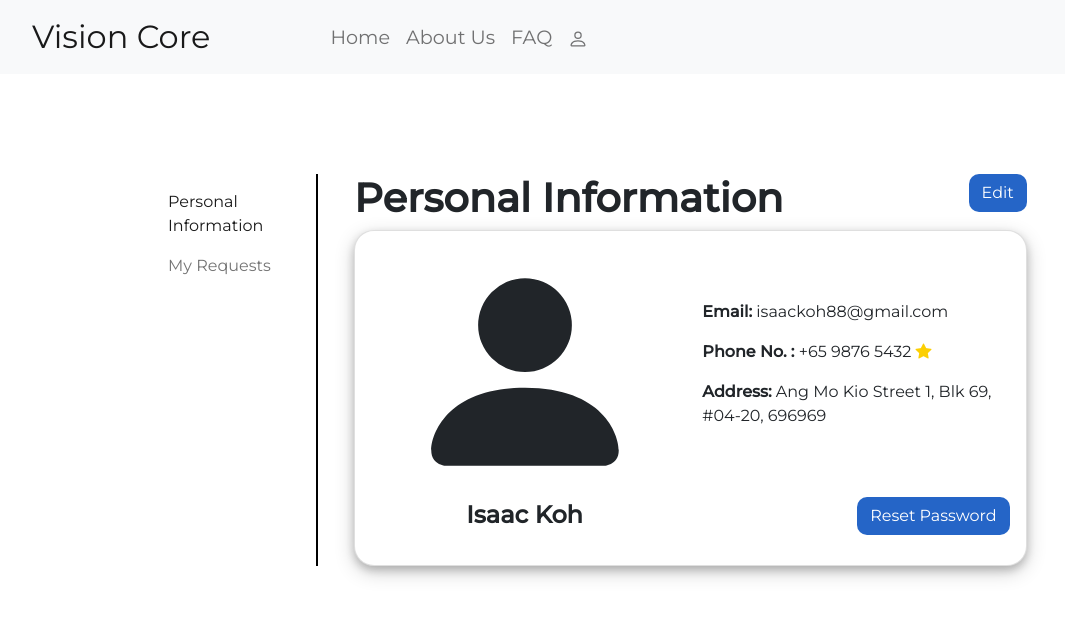
After one commit to sunshinefactoryyy/app-security-proj, a Flask app: page /cusInfo in a window 1280 px wide. The commit adds this page. Shown: the top 617 px of the page, without its empty margins (4-1069 px from the left). Run offline with Flask 2, Linux system fonts and the light colour scheme; some libraries are stand-ins or nearby versions.

Commit message:
personal info, requests and cart page

```diff
--- a/server.py
+++ b/server.py
@@ -3,8 +3,16 @@ from flask import Flask, render_template
 app = Flask(__name__)
 
 @app.route('/')
-def index():
-    return render_template('index.html')
+def home():
+    return render_template('home.html')
+
+@app.route('/cusInfo')
+def cusInfo():
+    return render_template('cus_info.html')
+
+@app.route('/cusReq')
+def cusReq():
+    return render_template('cusReq.html')
 
 if __name__ == '__main__':
     app.run(debug=True)
--- /dev/null
+++ b/static/openCart.js
@@ -0,0 +1,24 @@
+var modal = document.getElementById("cart_popup");
+
+// Get the button that opens the modal
+var btn = document.getElementById("cart_btn");
+
+// Get the <span> element that closes the modal
+var span = document.getElementsByClassName("close")[0];
+
+// When the user clicks on the button, open the modal
+btn.onclick = function() {
+  modal.style.display = "block";
+}
+
+// When the user clicks on <span> (x), close the modal
+span.onclick = function() {
+  modal.style.display = "none";
+}
+
+// When the user clicks anywhere outside of the modal, close it
+window.onclick = function(event) {
+  if (event.target == modal) {
+    modal.style.display = "none";
+  }
+}
--- a/static/styles/Global.css
+++ b/static/styles/Global.css
@@ -21,6 +21,158 @@ nav .container-fluid .collapse {
   font-size: 1.2em;
   margin-left: 5em;
 }
+#cus_d {
+  padding-top: 100px;
+}
+#cus_nav {
+  padding-left: 10em;
+}
+
+#p_info1 {
+  border-left: 2px solid #000;
+}
+#p_info_h1 {
+  font-weight: bold;
+}
+
+#p_info2 {
+  margin: auto;
+}
+
+#edit_btn, #reset_btn, #chat_btn{
+  background-color: #2565C7;
+  color: #fff;
+  border-radius: 10px;
+}
+#cart_btn, #moreOpt_btn {
+  background-color: #2565C7;
+  color: #fff;
+  border-radius: 10px;
+  margin-left: 7px;
+}
+.bi-star-fill {
+  color: #fccf03;
+}
+
+#p_card1 {
+  box-shadow: 0 4px 8px 0 rgba(0, 0, 0, 0.2), 0 6px 20px 0 rgba(0, 0, 0, 0.19);
+  border-radius: 20px;
+}
+
+.bi-person-fill {
+  margin: auto !important;
+}
+
+#cus_name {
+  font-weight: bold;
+  font-size: 24px;
+}
+
+#cus_product1 {
+  height: 200px;
+  width: auto;
+}
+ #prod1_name {
+   font-weight: bold;
+   font-size: 24px;
+ }
+
+ #status {
+   width: 170px;
+   display:table;
+   padding: 7px !important;
+   border-radius: 10px;
+   text-align: center;
+   display:table-cell;
+   vertical-align:middle;
+   background-color: #F0723C;
+   color: #fff;
+ }
+
+ /* Design for cart popup */
+ .modal {
+  display: none; /* Hidden by default */
+  position: fixed; /* Stay in place */
+  z-index: 1; /* Sit on top */
+  padding-top: 100px; /* Location of the box */
+  left: 0;
+  top: 0;
+  width: 100%; /* Full width */
+  height: 100%; /* Full height */
+  overflow: auto; /* Enable scroll if needed */
+  background-color: rgb(0,0,0); /* Fallback color */
+  background-color: rgba(0,0,0,0.4); /* Black w/ opacity */
+}
+
+/* Modal Content */
+.modal-content {
+  background-color: #fefefe;
+  margin: auto;
+  padding: 20px;
+  border: 1px solid #888;
+  border-radius: 10px;
+  width: 80%;
+}
+
+/* The Close Button */
+.close {
+  color: #aaaaaa;
+  position: absolute;
+  right: 0;
+  top: 0;
+  margin-right: 15px;
+  font-size: 28px;
+  font-weight: bold;
+}
+
+
+.close:hover,
+.close:focus {
+  color: #000;
+  text-decoration: none;
+  cursor: pointer;
+}
+
+/* search bar */
+#myInput {
+  background-image: url('/static/public/searchicon.png');
+  background-position: 10px 12px;
+  background-repeat: no-repeat;
+  width: 100%;
+  font-size: 16px;
+  padding: 12px 20px 12px 40px;
+  border: 1px solid #ddd;
+  margin-bottom: 12px;
+}
+
+#myInput:focus {outline: 3px solid #ddd;}
+
+.dropdown {
+  position: relative;
+  display: inline-block;
+}
+
+.dropdown-content {
+  display: none;
+  position: absolute;
+  background-color: #f6f6f6;
+  min-width: 230px;
+  overflow: auto;
+  border: 1px solid #ddd;
+  z-index: 1;
+}
+
+.dropdown-content a {
+  color: black;
+  padding: 12px 16px;
+  text-decoration: none;
+  display: block;
+}
+
+.dropdown a:hover {background-color: #ddd;}
+
+.show {display: block;}
+
 
 /*Design of the hero section*/
 .hero {
--- /dev/null
+++ b/templates/addCart.html
@@ -0,0 +1,5 @@
+{% extends "base.html" %}
+{% block title %}Add to Cart{% endblock %}
+
+{% block content %}
+{% endblock %}
--- a/templates/base.html
+++ b/templates/base.html
@@ -9,7 +9,8 @@
     <link href="https://cdn.jsdelivr.net/npm/bootstrap@5.1.3/dist/css/bootstrap.min.css" rel="stylesheet" integrity="sha384-1BmE4kWBq78iYhFldvKuhfTAU6auU8tT94WrHftjDbrCEXSU1oBoqyl2QvZ6jIW3" crossorigin="anonymous">
     <link rel= "stylesheet" type= "text/css" href= "{{ url_for('static',filename='styles/Global.css') }}">
     <link rel="stylesheet" href="https://cdn.jsdelivr.net/npm/bootstrap-icons@1.7.2/font/bootstrap-icons.css">
-    <script src="{{url_for('static', filename='accountpage.js')}}"></script>
+
+    <script src="{{url_for('static', filename='openCart.js')}}"></script>
 
 </head>
 <body>
--- /dev/null
+++ b/templates/cus_info.html
@@ -0,0 +1,53 @@
+{% extends "base.html" %}
+{% block title %}Personal Information{% endblock %}
+
+{% block content %}
+<!-- <h1 class="display-4">My Account</h1>
+<p>Add content</p> -->
+
+<div class="row" id="cus_d">
+    <div class="col-3">
+        <nav class ="navbar navbar-light" id="cus_nav">
+            <ul class ="nav navbar-nav">
+                <li class ="nav-item">
+                    <a class ="nav-link active" href="/cusInfo"> Personal Information </a>
+                </li>
+                <li class ="nav-item">
+                    <a class ="nav-link" href="/cusReq"> My Requests </a>
+                </li>
+            </ul>
+        </nav>
+    </div>
+    <div class="col-7" id="p_info1">
+        <div class="container-fluid">
+            <h1 class="display-6 d-inline-block align-middle" id="p_info_h1">Personal Information</h1>
+            <button type="button" class="btn float-end" id="edit_btn">Edit</button>
+            <div class="card" id="p_card1">
+                <div class="card-body">
+                    <div class="row">
+                        <div class="col-6 text-center">
+                            <svg xmlns="http://www.w3.org/2000/svg" width="250" height="250" fill="currentColor" class="bi bi-person-fill" viewBox="0 0 16 16">
+                                <path d="M3 14s-1 0-1-1 1-4 6-4 6 3 6 4-1 1-1 1H3zm5-6a3 3 0 1 0 0-6 3 3 0 0 0 0 6z"/>
+                              </svg>
+                            <!-- <i class="bi bi-person-badge-fill center" style="font-size: 200px;"></i> -->
+                        </div>
+                        <div class="col-6" id="p_info2">
+                            <p><b>Email:</b> isaackoh88@gmail.com</p>
+                            <p><b> Phone No. :</b> +65 9876 5432   <i class="bi bi-star-fill"></i></p>
+                            <p><b>Address:</b> Ang Mo Kio Street 1, Blk 69, #04-20, 696969</p>
+                        </div>
+                    </div>
+                    <div class="row">
+                        <div class="col-6 text-center">
+                            <p class="inline-block align-middle" id="cus_name">Isaac Koh</p>
+                        </div>
+                        <div class="col-6">
+                            <button type="button" class="btn float-end" id="reset_btn">Reset Password</button>
+                        </div>
+                    </div>
+                </div>
+              </div>
+        </div>
+    </div>
+</div>
+{%endblock%}
--- a/templates/includes/navbar.html
+++ b/templates/includes/navbar.html
@@ -6,7 +6,7 @@
         <div class="collapse navbar-collapse" id="collapsibleNavbar">
             <ul class="navbar-nav">
                 <li class="nav-item">
-                    <a class="nav-link" href="#">Home</a>
+                    <a class="nav-link" href="/">Home</a>
                 </li><!--nav-item-->
 
                 <li class="nav-item">
@@ -16,6 +16,14 @@
                 <li class="nav-item">
                     <a class="nav-link" href="#">FAQ</a>
                 </li><!--nav-item-->
+
+                <li class="nav-item" id="i-person">
+                    <a class="nav-link" href="/cusInfo">
+                        <svg xmlns="http://www.w3.org/2000/svg" width="20" height="20" fill="currentColor" class="bi bi-person" viewBox="0 0 16 16">
+                            <path d="M8 8a3 3 0 1 0 0-6 3 3 0 0 0 0 6zm2-3a2 2 0 1 1-4 0 2 2 0 0 1 4 0zm4 8c0 1-1 1-1 1H3s-1 0-1-1 1-4 6-4 6 3 6 4zm-1-.004c-.001-.246-.154-.986-.832-1.664C11.516 10.68 10.289 10 8 10c-2.29 0-3.516.68-4.168 1.332-.678.678-.83 1.418-.832 1.664h10z"></path>
+                          </svg>
+                    </a>
+                </li><!--nav-item-->
             </ul><!--navbar-nav-->
         </div><!--collapse navbar-collapse-->
     </div><!--container-fluid-->
```
Also changed, not shown: templates/cusReq.html (added, +105 -0 lines), templates/p_info.html (deleted, +0 -7 lines), static/accountpage.js (deleted), static/public/searchicon.png (added), templates/home.html (renamed from templates/index.html), 1 other file.
